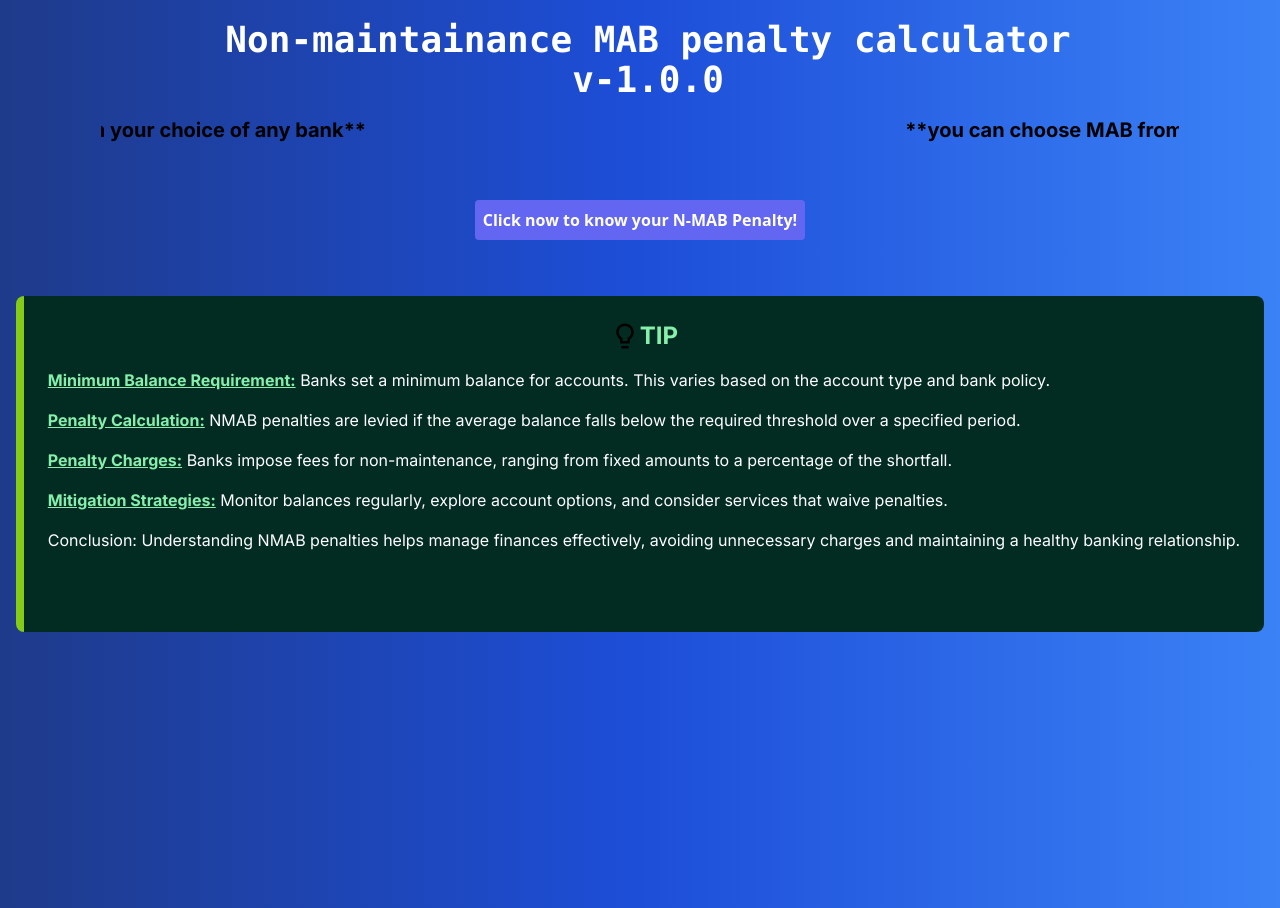
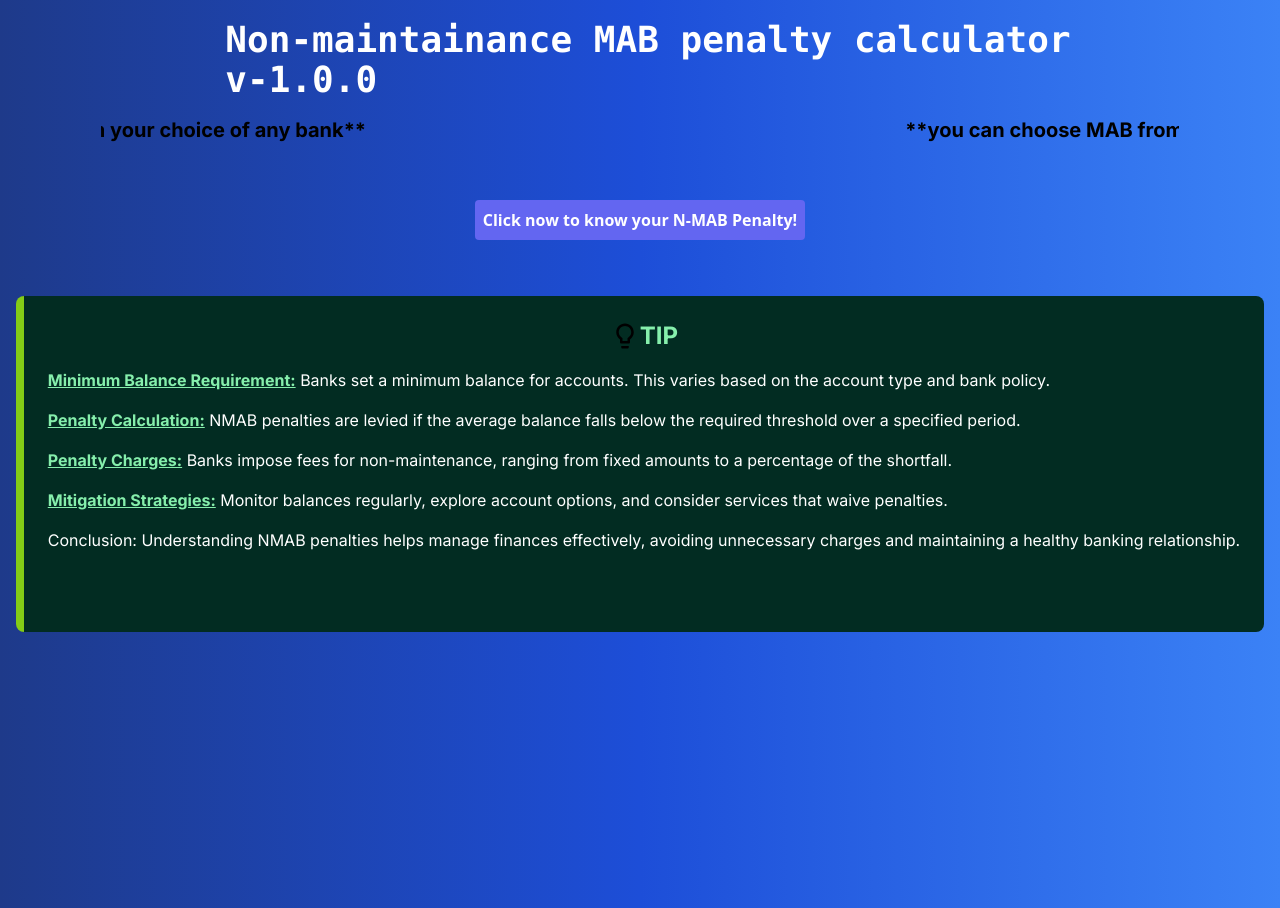
Before and after one commit to pritam-code-n-7/Bank-N-MAB-Penalty-calculator-next-app, a Next.js app: page / in a window 1280 px wide. Built offline with nearby package versions, Linux system fonts and the light colour scheme.

Commit message:
My last but not the least commit

```diff
--- a/src/app/layout.tsx
+++ b/src/app/layout.tsx
@@ -18,7 +18,7 @@ export default function RootLayout({
     <html lang="en">
       <body className={inter.className}>
         <div className="min-h-screen bg-gradient-to-r from-blue-900 via-blue-700 to-blue-500 ">
-          <div className="flex pb-2 justify-center text-center">
+          <div className="flex pb-2 justify-center">
             <div className="text-4xl font-bold mt-5 ml-4 text-[#fff] font-mono">
               <p>Non-maintainance MAB penalty calculator </p> <p>v-1.0.0</p>
             </div>
```
